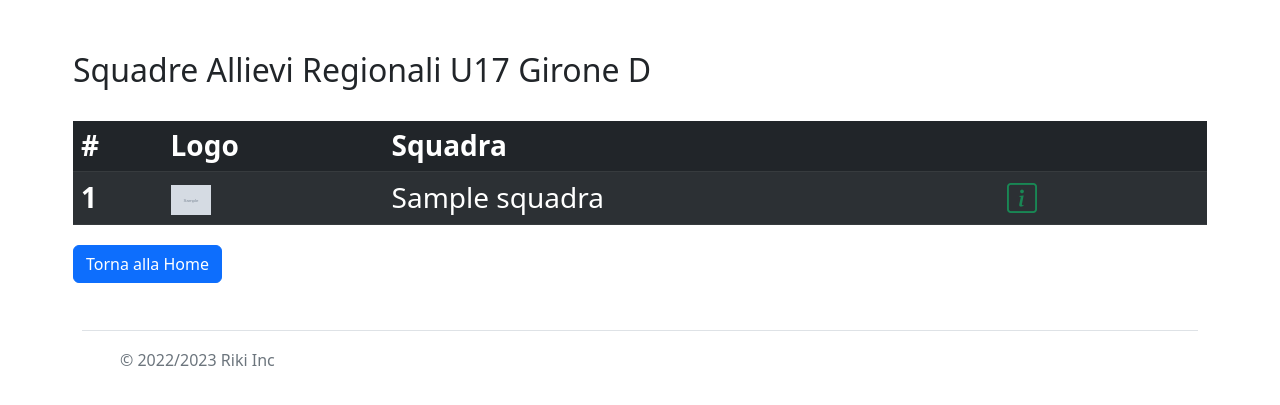
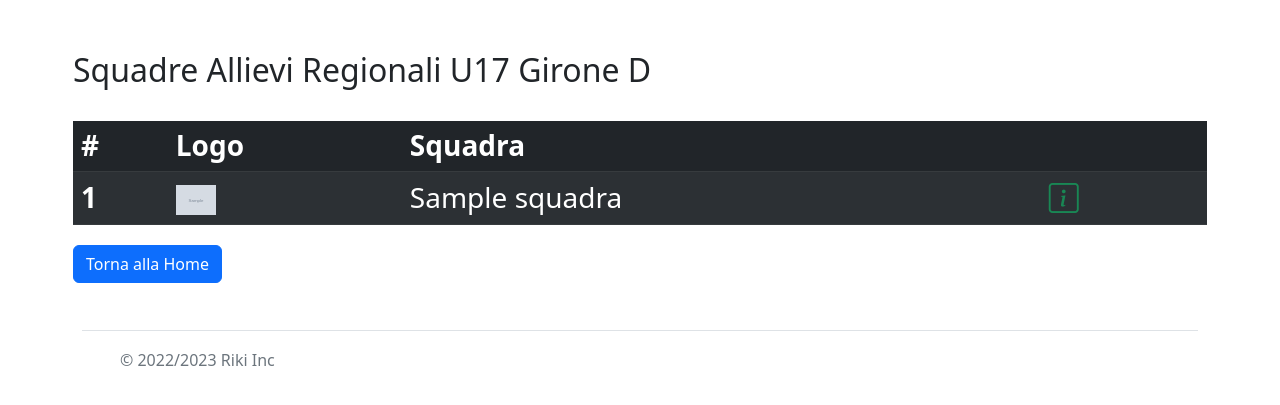
Before and after one commit to riki1972/under17, a Django app: template Under17/templates/Under17/squadra_list.html in a window 1280 px wide. Shown: the part 62-467 px from the top of the page. Run offline with Django 4.2, Linux system fonts and the light colour scheme; the template is opened without the code that fills it: most values are stand-ins (such as "Sample title", 1, 10 or a date in 2020); grey boxes marked "Sample" are stand-in pictures; some libraries are stand-ins or nearby versions.

Commit message:
modifica padding icon

```diff
--- a/Under17/templates/Under17/squadra_list.html
+++ b/Under17/templates/Under17/squadra_list.html
@@ -22,12 +22,12 @@
             <td><img src="{{ squadra.logo_squadra.url }}" style="width:40px;height:auto;"></td>
             <td>{{ squadra.nome_squadra|capfirst }}</td> <!-- capfirst per rendere la prima lettera maiuscola -->
             <td>
-                <a href="{% url 'Under17:squadra_detail' squadra.id %}" class="p-3" style="font-size: 30px"><i class="bi bi-info-square text-success" data-toggle='tooltip' title='dettagli'
+                <a href="{% url 'Under17:squadra_detail' squadra.id %}" class="p-1" style="font-size: 30px"><i class="bi bi-info-square text-success" data-toggle='tooltip' title='dettagli'
                     id='example'></i></div></a>&nbsp;
                 {% if user.is_authenticated %}
-                <a href="{% url 'Under17:squadra_update' squadra.id %}" class="p-3" style="font-size: 30px"><i class="bi bi-gear text-light" data-toggle='tooltip' title='modifica'
+                <a href="{% url 'Under17:squadra_update' squadra.id %}" class="p-1" style="font-size: 30px"><i class="bi bi-gear text-light" data-toggle='tooltip' title='modifica'
                     id='example'></i></a>&nbsp;
-                <a href="{% url 'Under17:squadra_delete' squadra.id %}" class="p-3" style="font-size: 30px"><i class="bi bi-trash3 text-danger" data-toggle='tooltip' title='elimina'
+                <a href="{% url 'Under17:squadra_delete' squadra.id %}" class="p-1" style="font-size: 30px"><i class="bi bi-trash3 text-danger" data-toggle='tooltip' title='elimina'
                     id='example'></i></a>
                 {% endif %}
             </td>
```
